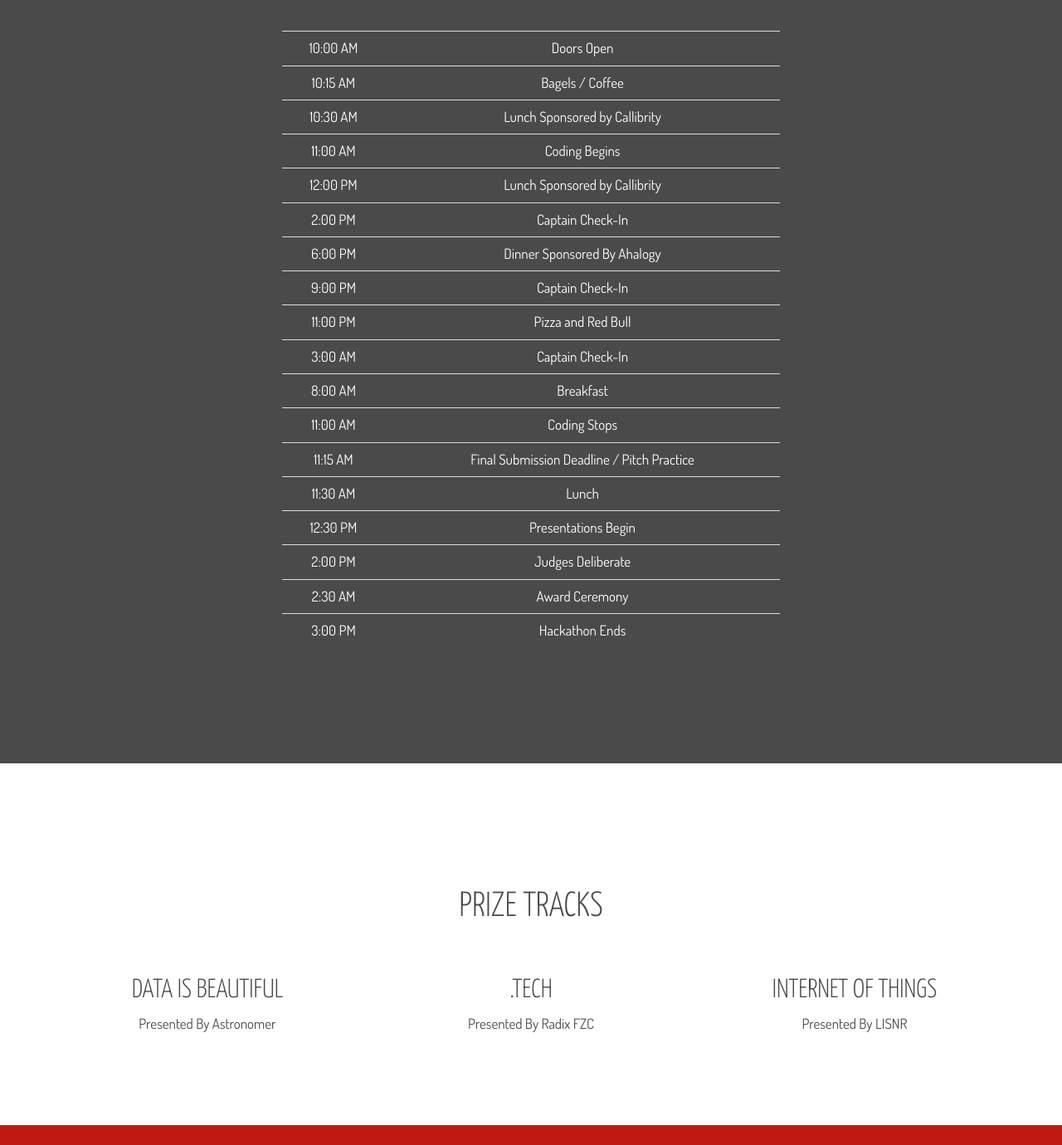
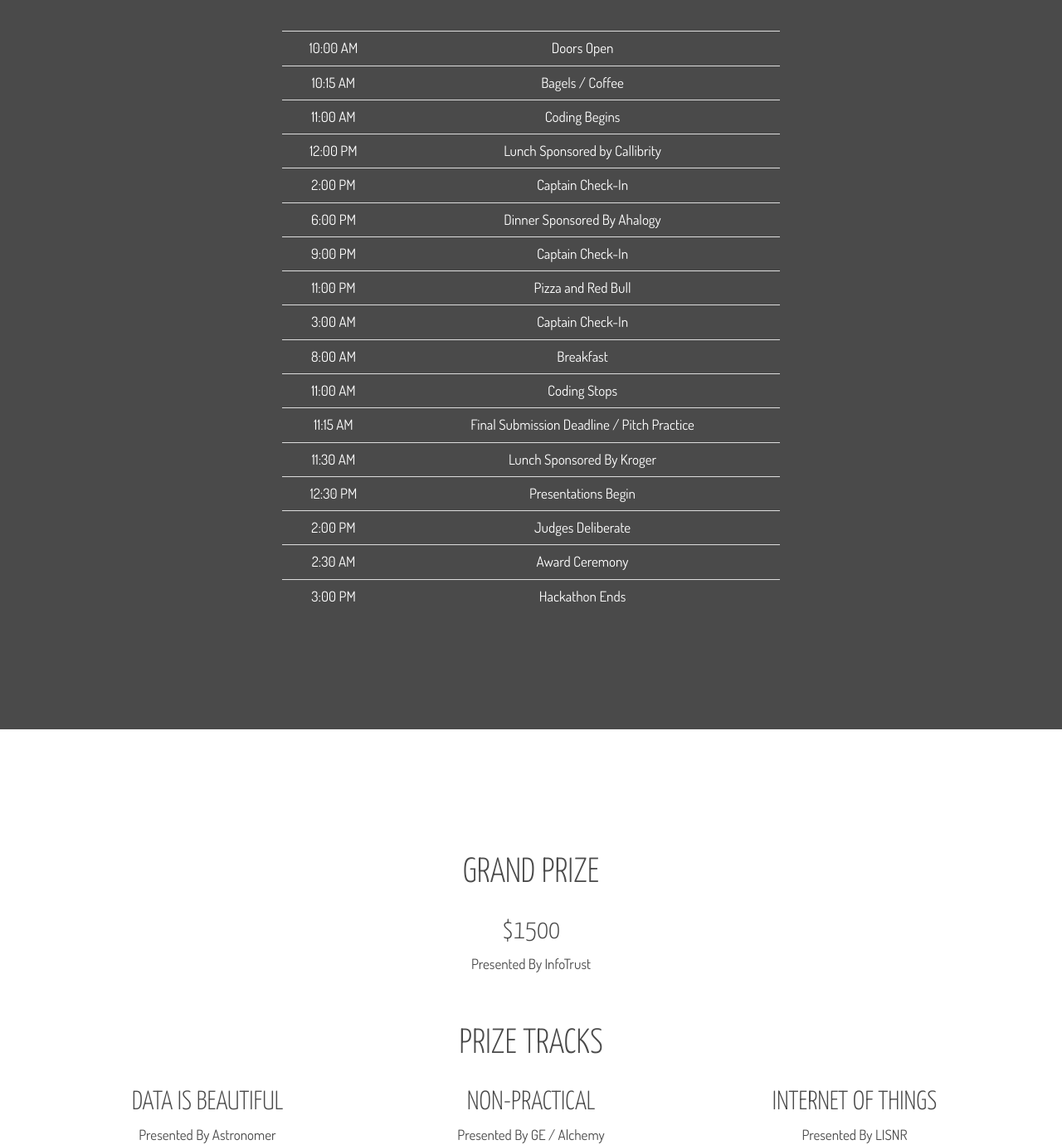
Before and after one commit to HackCincy/hackcincy, a plain HTML site: page index.html in a window 1280 px wide. Shown: the part 1420-2800 px from the top of the page at 83% size. Drawn offline with Linux system fonts and the light colour scheme; some packages are replaced by stand-ins of ours.

Commit message:
adding in new sponsors and tracks

```diff
--- a/css/main.css
+++ b/css/main.css
@@ -290,7 +290,15 @@ h2 {
   color: #4A4A4A;
   text-transform: uppercase;
   text-align: center;
-  margin-bottom: 50px;
+  margin-bottom: 20px;
+}
+
+#tracks .prizeTracks {
+  margin-top:30px;
+}
+
+#tracks .prizeTracks > div {
+  margin-bottom:40px;
 }
 
 #tracks h4 {
--- a/index.html
+++ b/index.html
@@ -137,10 +137,6 @@
 							<td>Bagels / Coffee</td>
 						</tr>
 						<tr>
-							<td class="time">10:30 AM</td>
-							<td>Lunch Sponsored by Callibrity</td>
-						</tr>
-						<tr>
 							<td class="time">11:00 AM</td>
 							<td>Coding Begins</td>
 						</tr>
@@ -182,7 +178,7 @@
 						</tr>
 						<tr>
 							<td class="time">11:30 AM</td>
-							<td>Lunch</td>
+							<td>Lunch Sponsored By Kroger</td>
 						</tr>
 						<tr>
 							<td class="time">12:30 PM</td>
@@ -208,19 +204,34 @@
 
 	<section id="tracks">
 		<div class="container">
-			<h2>Prize Tracks</h2>
 			<div class="row">
+				<h2>Grand Prize</h2>
+				<div class="col-md-4 col-md-offset-4">
+					<h4>$1500</h4>
+					<p>Presented By InfoTrust</p>
+				</div>
+			</div>
+			<div class="row prizeTracks">
+				<h2>Prize Tracks</h2>
 				<div class="col-md-4 col-sm-6">
 					<h4>Data Is Beautiful</h4>
 					<p>Presented By Astronomer</p>
 				</div>
 				<div class="col-md-4 col-sm-6">
-					<h4>.tech</h4>
-					<p>Presented By Radix FZC</p>
+					<h4>Non-practical</h4>
+					<p>Presented By GE / Alchemy</p>
 				</div>
 				<div class="col-md-4 col-sm-6">
 					<h4>Internet of Things</h4>
 					<p>Presented By LISNR</p>
+				</div>
+				<div class="col-md-6 col-sm-6">
+					<h4>Fashion</h4>
+					<p>Presented By Cladwell</p>
+				</div>
+				<div class="col-md-6 col-sm-6">
+					<h4>.tech</h4>
+					<p>Presented By Radix FZC</p>
 				</div>
 			</div>
 		</div>
```
